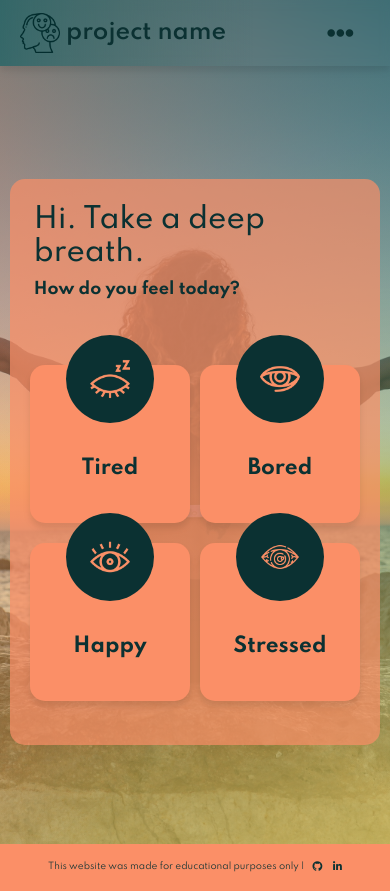
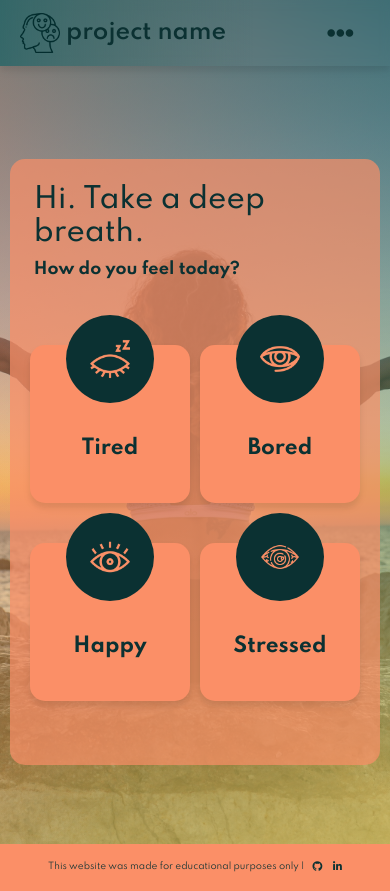
Before and after one commit to JoGorska/hackathon_team_4, a Django app: page / in a window 390 px wide. Run offline with Django 3.2, Linux system fonts and the light colour scheme; the visitor is signed in with stand-in values (Sample User, id 1); some libraries are stand-ins or nearby versions.

Commit message:
Add margin to emotion boxes on mobile view

```diff
--- a/static/css/style.css
+++ b/static/css/style.css
@@ -239,7 +239,7 @@ form label {
 
     .emotion-box {
         width: 46% !important;
-        margin-bottom: 20px;
+        margin-bottom: 40px;
         margin-left: 2px;
         margin-right: 2px;
     }
```
